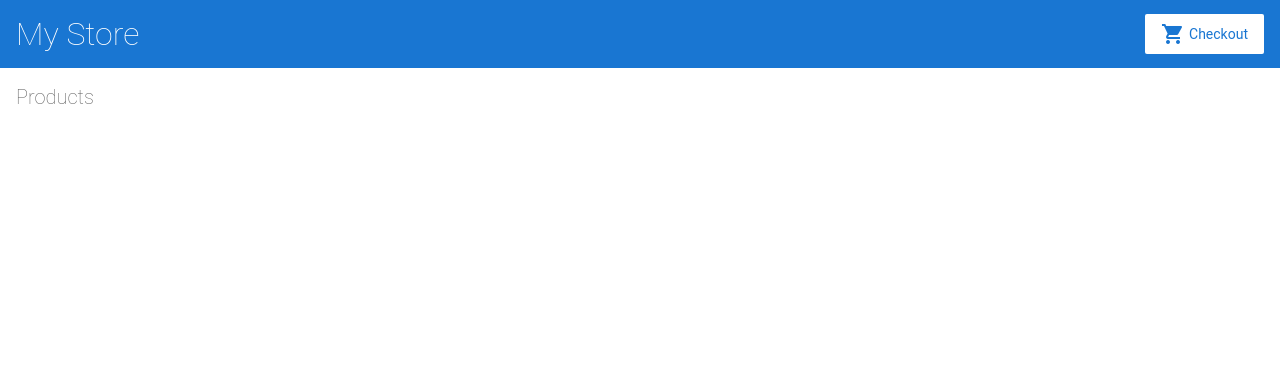
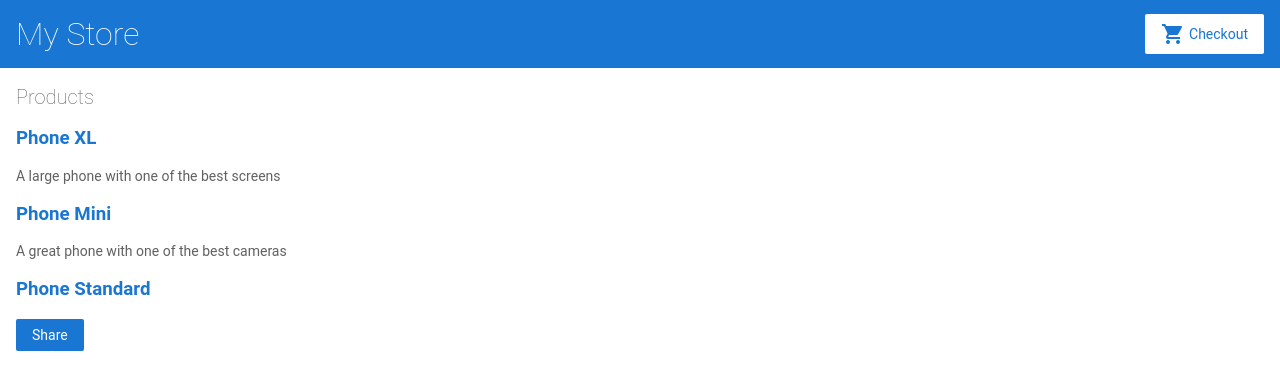
Before and after one commit to NaveenArulsingh/Pracise, an Angular app: page / in a window 1280 px wide. Shown: the top 390 px of the page. Built offline with nearby package versions, Linux system fonts and the light colour scheme.

Commit message:
1 file modified

```diff
--- a/src/app/product-list/product-list.component.html
+++ b/src/app/product-list/product-list.component.html
@@ -1,4 +1,17 @@
 <h2>Products</h2>
+
+ <div *ngFor="let product of products">
+   <h3>
+     <a [title]="product.name+'details'">
+     {{product.name}}
+     </a>
+     </h3>
+     <p *ngIf="product.description">
+       {{product.description}}
+       </p>
+   </div>
+   <button (click)="share()">Share
+   </button>
 
 
 <!--
```
